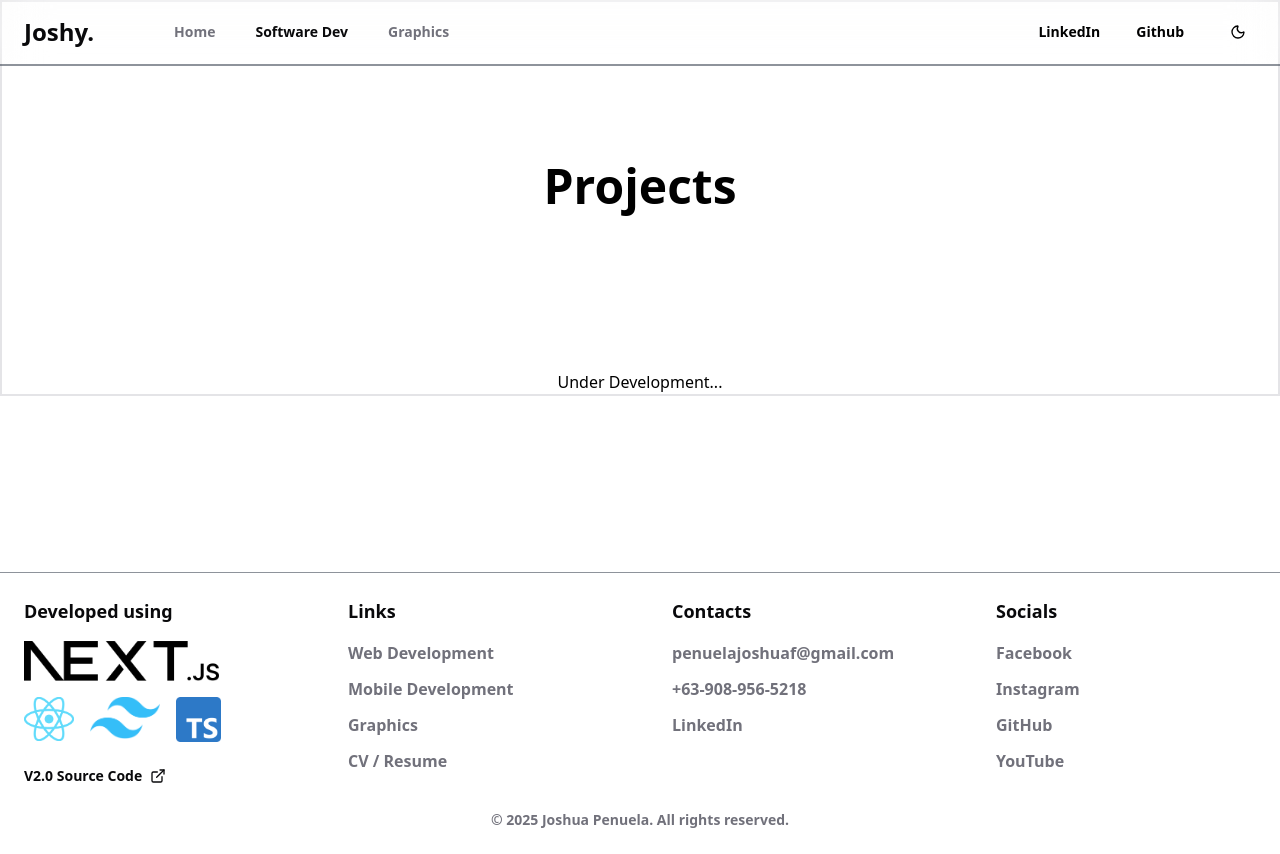
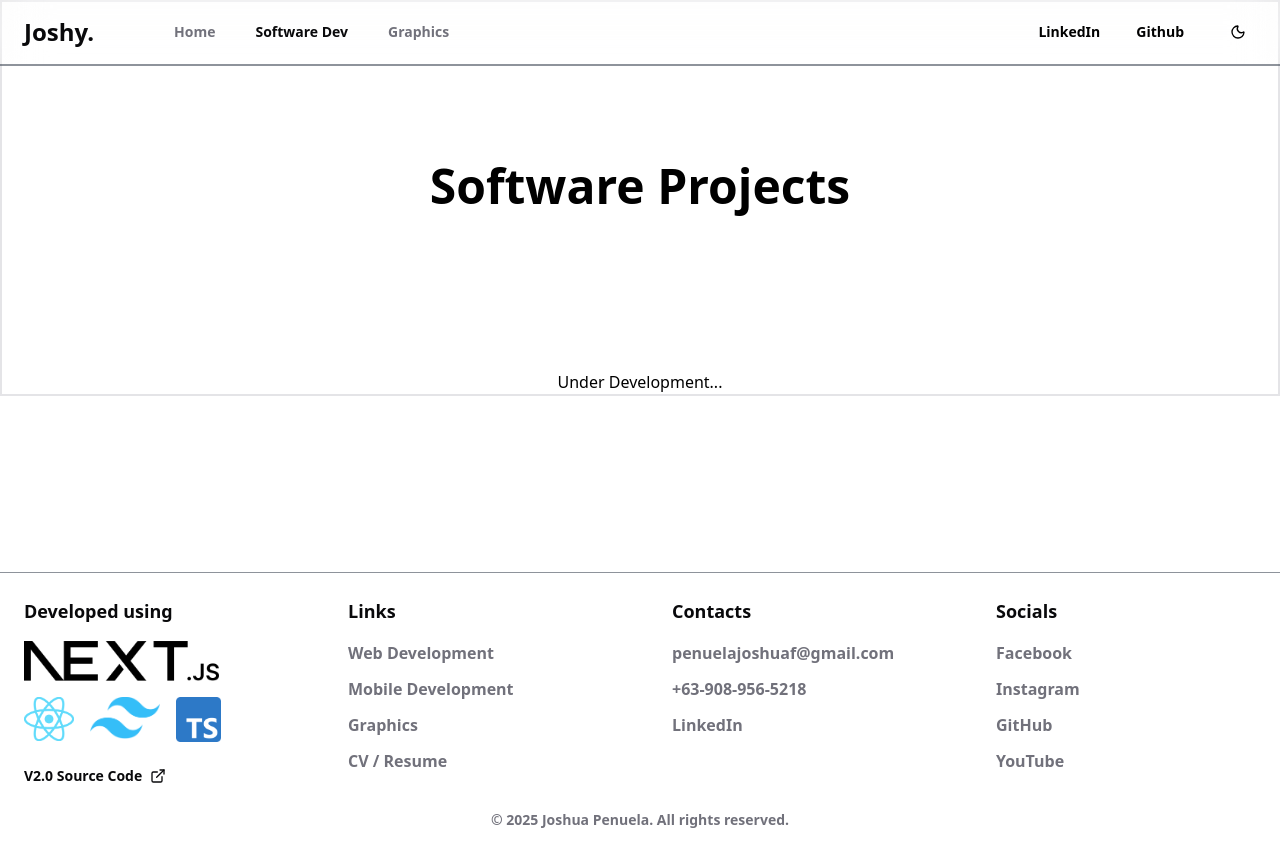
Before and after one commit to joshuaxpenuela/joshuaPenuelaPortfolioVersion2.0, a Next.js app: page /projects in a window 1280 px wide. Built offline with nearby package versions, Linux system fonts and the light colour scheme; a web font is replaced by a local one.

Commit message:
graphics and projects page minor update

```diff
--- a/components/graphics.tsx
+++ b/components/graphics.tsx
@@ -5,7 +5,7 @@ export default function Graphics() {
     <section className='flex flex-col items-center pb-24 md:flex-row md:items-center dark:bg-linear-to-t dark:from-zinc-950 dark:via-zinc-900 dark:to-zinc-800/80'>
       <div className='grid w-full place-content-center-safe border-2 text-black dark:text-white'>
         <div className='w-full place-items-center-safe py-40 font-black'>
-          <h1 className='text-5xl'>Graphics</h1>
+          <h1 className='text-5xl'>Graphic Designs</h1>
         </div>
         <div className='w-full content-center'>
           <p className='text-center'>Under Development...</p>
--- a/components/projects.tsx
+++ b/components/projects.tsx
@@ -5,7 +5,7 @@ export default function Projects() {
     <section className='flex flex-col items-center pb-24 md:flex-row md:items-center dark:bg-linear-to-t dark:from-zinc-950 dark:via-zinc-900 dark:to-zinc-800/80'>
       <div className='grid w-full place-content-center-safe text-black dark:text-white border-2'>
         <div className='font-black place-items-center-safe w-full py-40'>
-          <h1 className='text-5xl'>Projects</h1>
+          <h1 className='text-5xl'>Software Projects</h1>
         </div>
         <div className='w-full content-center'>
           <p className='text-center'>Under Development...</p>
```
